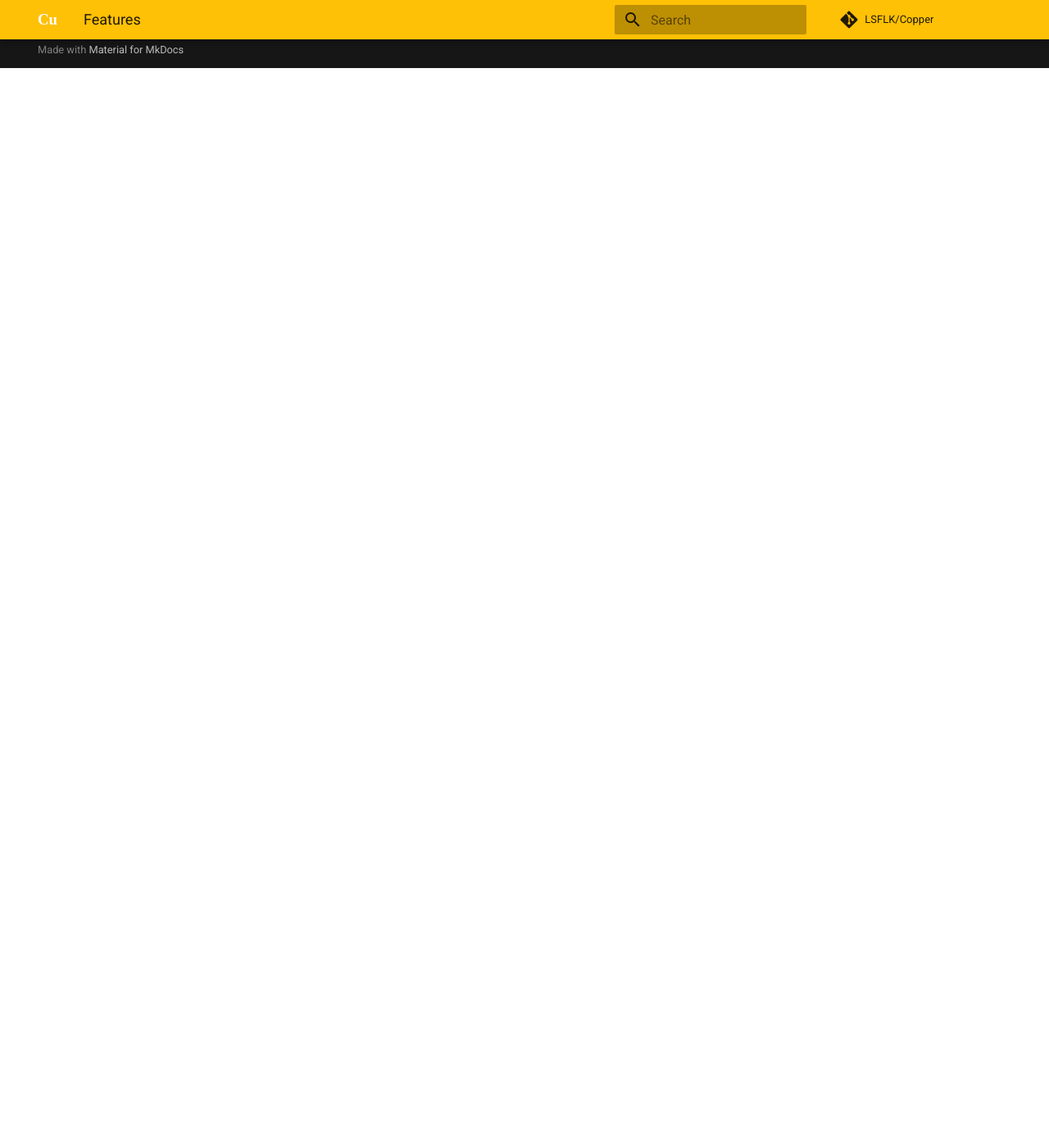
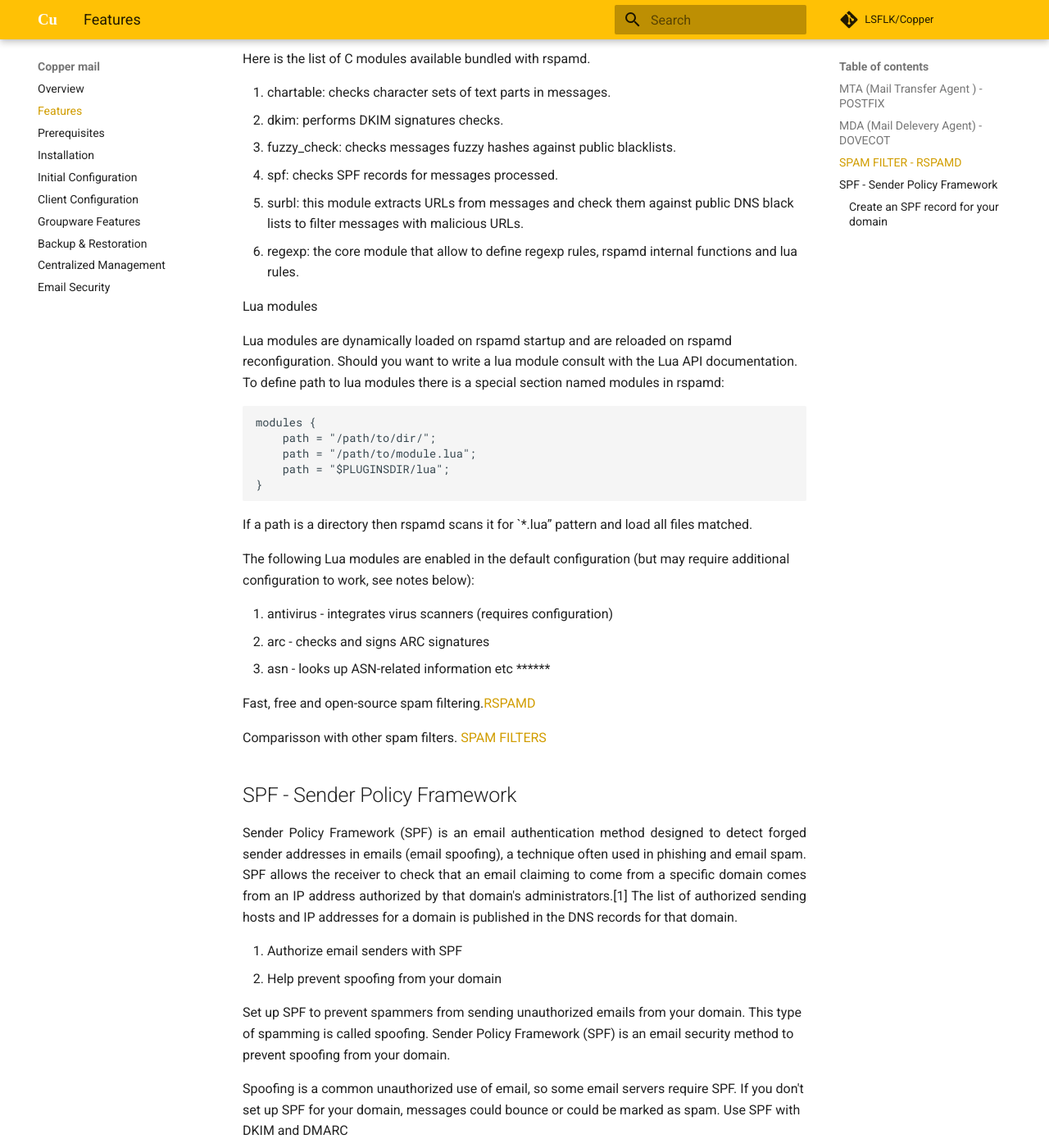
Before and after one commit to tharangar/copper.opensource.lk, an MkDocs documentation site: the page built from docs/Features.md, in a window 1280 px wide and 1400 px high, scrolled down 1317 px. Shown: the whole window at 82% size. Built offline with MkDocs 1.6.1 and Material for MkDocs 9.7.7, drawn with Linux system fonts in a browser that asks for light colours; comment, search, counter and statistics services are not loaded; some of the changed text lies outside the part shown.

Commit message:
Feature page done

```diff
--- a/docs/Features.md
+++ b/docs/Features.md
@@ -2,19 +2,98 @@
 <p align="justify">
 Copper Email Solution has been integrated many industry leading applicaitons to ensure most featurefull and secured email solution is delevered. Knowing each tool it was used will be good approach to know the solution well.
 </p>
-## MTA (Mail Transfer Agent ) POSTFIX
+
+## MTA (Mail Transfer Agent ) - POSTFIX
 <p align="justify">
 Postfix has been selected as the MTA in copper solution due to some of following advantages we found in postfix. To allow the server to send external emails, an MTA such as Sendmail, Postfix, or Exim is required. Mail is read either through direct access (shell login) or mailbox protocols like POP and IMAP.
 Postfix If you compare mail servers, then Postfix should be included, too, because it is also a popular mail server. It is a better mail server because it supports most of the current innovations in a modern-day mail server including but not limited to: • Virtual domains • SMTP relay • Consultation of SMTP client on its whitelist, grey list and blacklist databases • Host and user masquerading • Delivery to mailboxes with Maildir format As you compare mail servers, you will observe that Postfix utilises two large monolithic configuration files instead of the multiple task-oriented configuration files. You will then have to learn a single set of configuration file keywords. So we selected postfix considering It's popularity in integration projects and adaptability with new featues too.
 </p>
 
-Modular mail transfer agent.[POSTFIX](http://www.postfix.org).
+Simple SMTP server.[POSTFIX](http://www.postfix.org).
 
-## MDA (Mail Delevery Agent) DOVECOT
+## MDA (Mail Delevery Agent) - DOVECOT
 
 <p align="justify">
+Dovecot is an open source IMAP and POP3 email server for Linux/UNIX-like systems, written with security primarily in mind. Dovecot is an excellent choice for both small and large installations. It's fast, simple to set up, requires no special administration and it uses very little memory.
+</p>
+
+1. Best performing
+2. Standards compliant
+3. Clustered filesystems compatibilty
+4. Flexible authentification
+5. postfix and exim supprt for smtp authentication
+6. Security
+
+ Flexible IMAP server.[DOVECOT](https://www.dovecot.org).
+
+## SPAM FILTER - RSPAMD
+
+<p align="justify">
+Rspamd is an advanced spam filtering system that allows evaluation of messages by a number of rules including regular expressions, statistical analysis and custom services such as URL black lists. Each message is analysed by Rspamd and given a spam score.
+
+According to this spam score and the user’s settings, Rspamd recommends an action for the MTA to apply to the message, for example, to pass, reject or add a header. Rspamd is designed to process hundreds of messages per second simultaneously, and provides a number of useful features.
+</p>
+
+Here is the list of C modules available bundled with rspamd.
+
+1. chartable: checks character sets of text parts in messages.
+2. dkim: performs DKIM signatures checks.
+3. fuzzy_check: checks messages fuzzy hashes against public blacklists.
+4. spf: checks SPF records for messages processed.
+5. surbl: this module extracts URLs from messages and check them against public DNS black lists to filter messages with malicious URLs.
+6. regexp: the core module that allow to define regexp rules, rspamd internal functions and lua rules.
+
+Lua modules
+
+Lua modules are dynamically loaded on rspamd startup and are reloaded on rspamd reconfiguration. Should you want to write a lua module consult with the Lua API documentation. To define path to lua modules there is a special section named modules in rspamd:
+
+    modules {
+        path = "/path/to/dir/";
+        path = "/path/to/module.lua";
+        path = "$PLUGINSDIR/lua";
+    }
+
+If a path is a directory then rspamd scans it for `*.lua” pattern and load all files matched.
+
+The following Lua modules are enabled in the default configuration (but may require additional configuration to work, see notes below):
+
+1. antivirus - integrates virus scanners (requires configuration)
+2. arc - checks and signs ARC signatures
+3. asn - looks up ASN-related information
+etc ******
+
+Fast, free and open-source spam filtering.[RSPAMD](https://rspamd.com)
+
+Comparisson with other spam filters. [SPAM FILTERS](https://rspamd.com/comparison.html)
+
+## SPF - Sender Policy Framework
+
+<p align="justify">
+Sender Policy Framework (SPF) is an email authentication method designed to detect forged sender addresses in emails (email spoofing), a technique often used in phishing and email spam.
+
+SPF allows the receiver to check that an email claiming to come from a specific domain comes from an IP address authorized by that domain's administrators.[1] The list of authorized sending hosts and IP addresses for a domain is published in the DNS records for that domain.
+</p>
+
+1. Authorize email senders with SPF
+2. Help prevent spoofing from your domain
 
 
+Set up SPF to prevent spammers from sending unauthorized emails from your domain. This type of spamming is called spoofing. Sender Policy Framework (SPF) is an email security method to prevent spoofing from your domain.
+
+Spoofing is a common unauthorized use of email, so some email servers require SPF. If you don't set up SPF for your domain, messages could bounce or could be marked as spam.
+Use SPF with DKIM and DMARC
+
+Along with SPF,  we recommend setting up DomainKeys Identified Mail (DKIM) and Domain-based Message Authentication, Reporting & Conformance (DMARC). SPF validates the domains that can send messages. DKIM verifies that message content is authentic and not changed. DMARC specifies how your domain handles suspicious emails that it gets.
 
 </p>
- Modular mail transfer agent.[POSTFIX](http://www.postfix.org).
+
+### Create an SPF record for your domain
+
+<p align="justify">
+An SPF record is a TXT record that lists the mail servers that are allowed to send email from your domain. Messages sent from a server that isn't the SPF record might be marked as spam. SPF originally used TXT records in DNS, which are supposed to be free-form text with no semantics attached. SPF proponents readily acknowledge that it would be better to have records specifically designated for SPF, but this choice was made to enable rapid implementation of SPF. In July 2005, IANA assigned the Resource Record type 99 to SPF. Later on, the use of SPF records was discontinued, and as of 2017, it is still necessary to use TXT records.
+
+</p>
+
+Fast, free and open-source spam filtering.[SPF](https://en.wikipedia.org/wiki/Sender_Policy_Framework)
+
+Create TXT Record in DNS for SPF . [TXT Record Creation](https://mediatemple.net/community/products/dv/204404314/how-can-i-create-an-spf-record-for-my-domain)
--- a/mkdocs.yml
+++ b/mkdocs.yml
@@ -15,8 +15,10 @@
     - Installation: Installation.md
     - Initial Configuration: Configuration.md
     - Client Configuration: CConfiguration.md
-    - Usage Features: userfeature.md
-    - Backups: Backups.md
+    - Groupware Features: userfeature.md
+    - Backup & Restoration: Backups.md
+    - Centralized Management: Hub.md
+    - Email Security: Security.md
 
 theme:
   name: 'material'
```
Also changed, not shown: docs/Security.md (added, +17 -0 lines).
